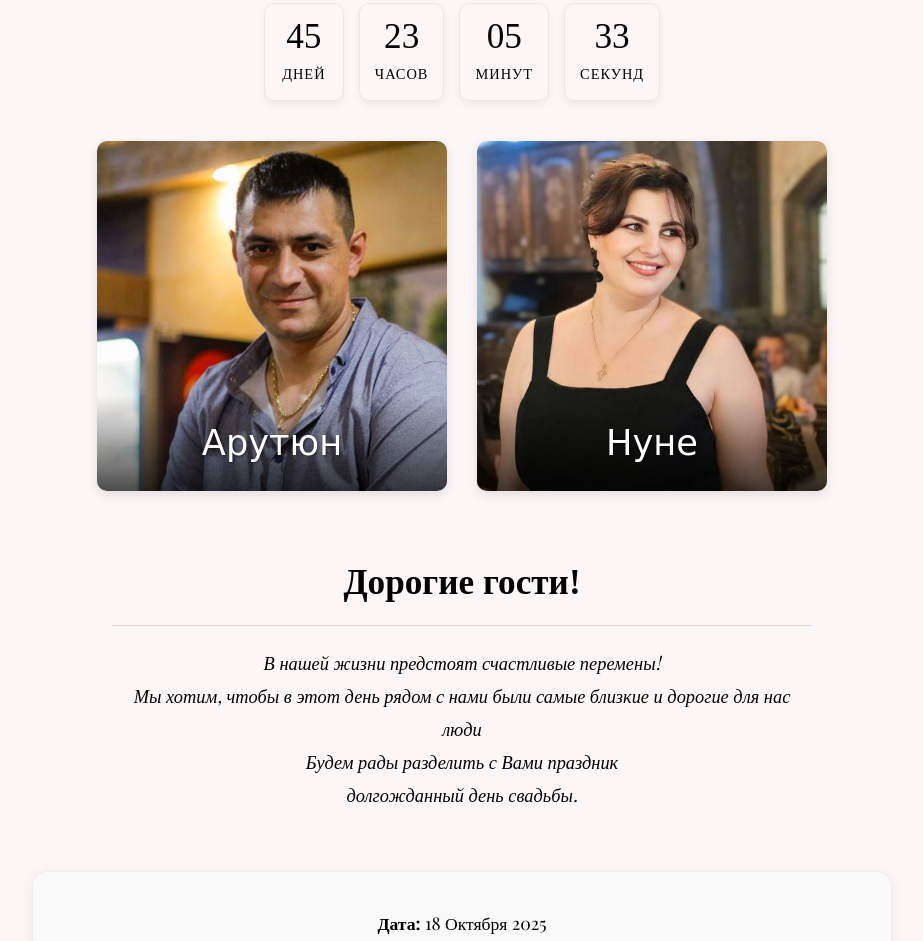
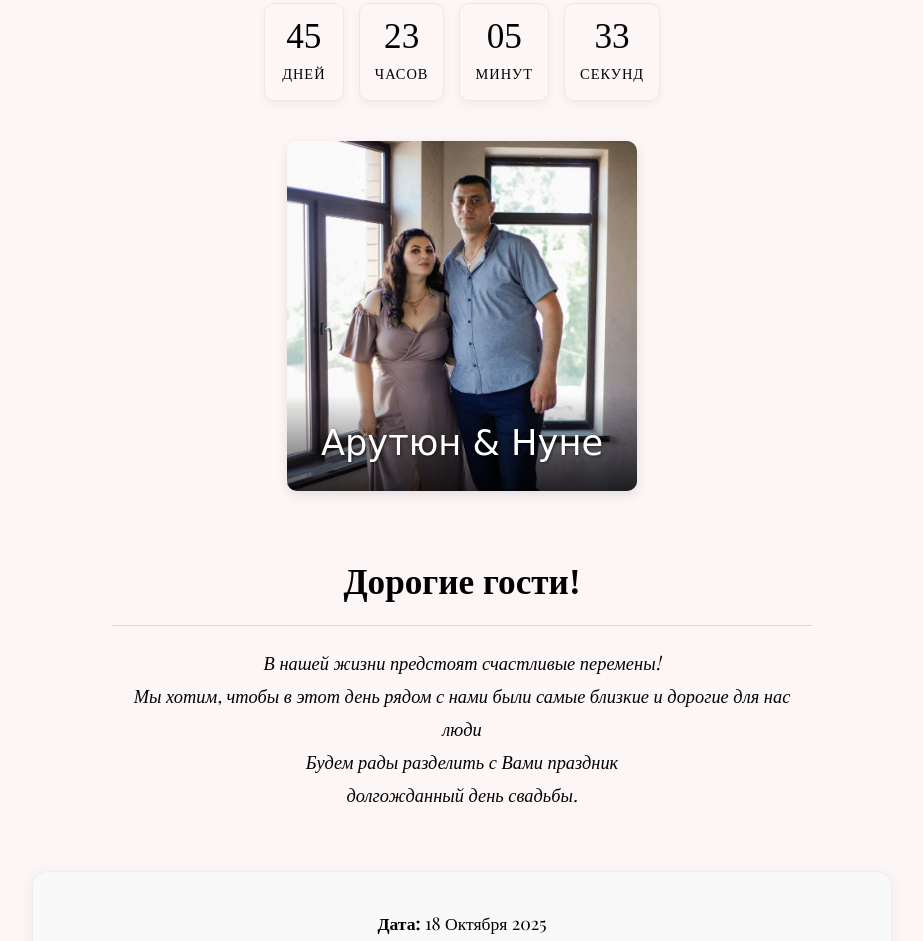
Before and after one commit to AMLETIK09/nyne-svadba, a plain HTML site: page index.html in a window 1280 px wide. Shown: the part 857-1798 px from the top of the page, without its empty margins (178-1101 px from the left). Drawn offline with nearby package versions, Linux system fonts and the light colour scheme; a web font is replaced by a local one.

Commit message:
Update index.html

```diff
--- a/index.html
+++ b/index.html
@@ -68,12 +68,8 @@
     <!-- Фото молодоженов -->
     <section class="photos fade-in-up">
       <div class="photo-card">
-        <img src="images/vitia.jpg" alt="Виктор">
-        <p class="groom-name">Арутюн</p>
-      </div>
-      <div class="photo-card">
-        <img src="images/vika.jpg" alt="Виктория">
-        <p class="bride-name">Нуне</p>
+        <img src="images/one.jpg" alt="Виктор">
+        <p class="groom-name">Арутюн & Нуне</p>
       </div>
     </section>
 
```
